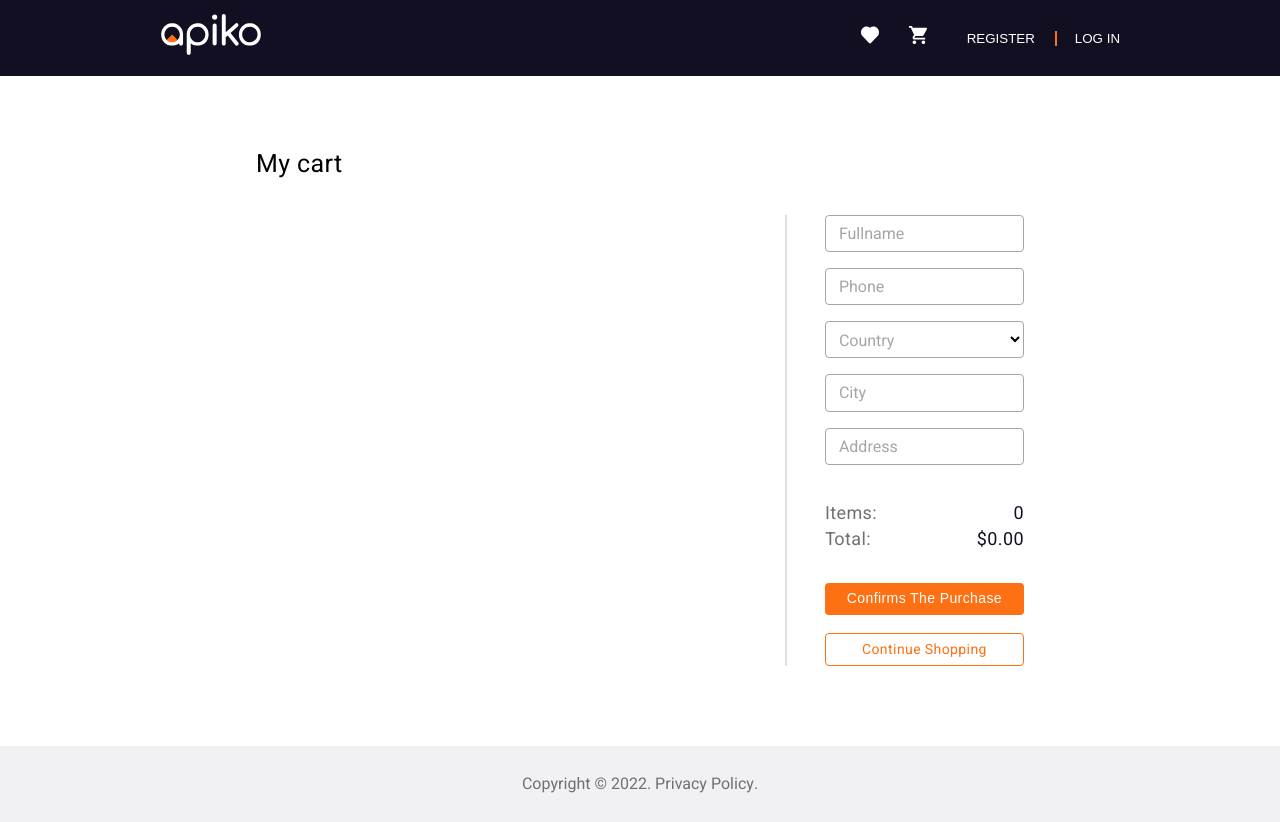
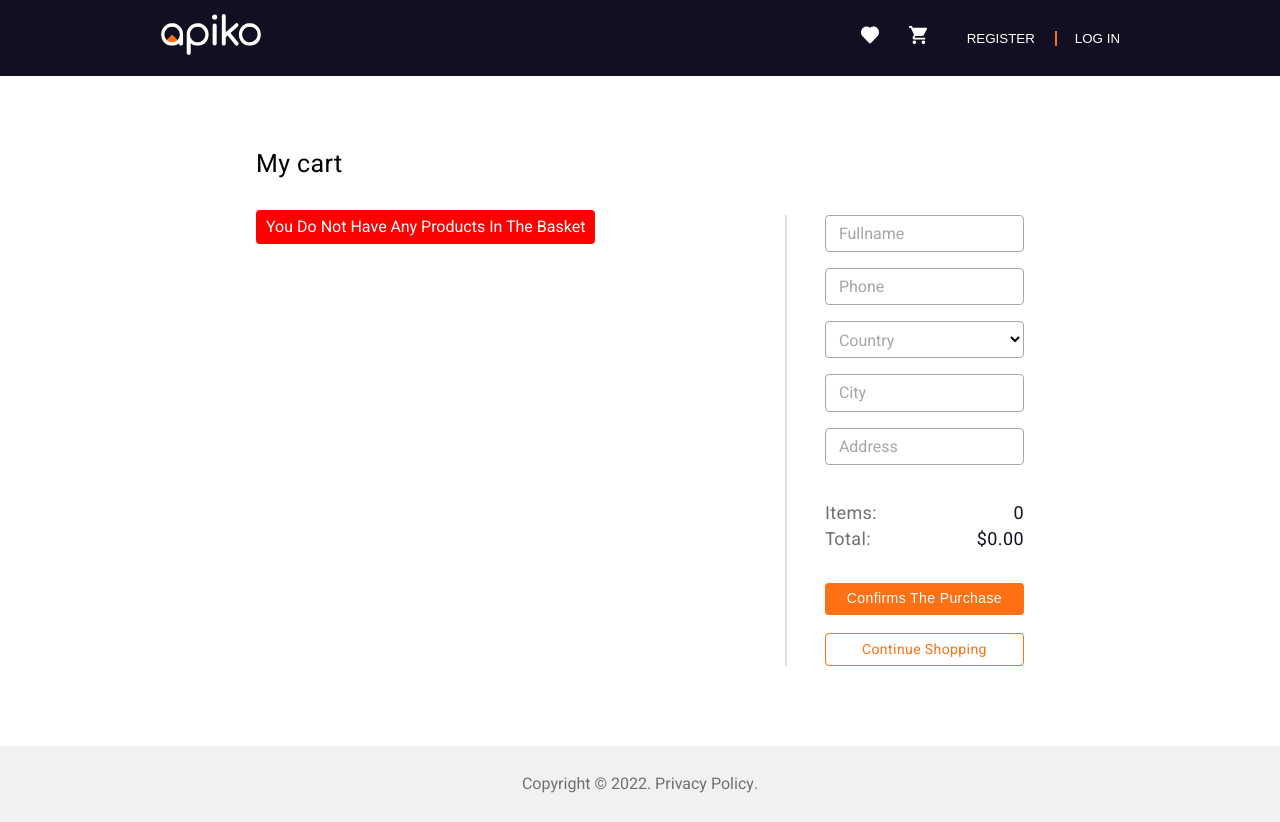
Before and after one commit to konstantindergachev/apiko-frontend, a Next.js app: page /basket in a window 1280 px wide. Built offline with nearby package versions, Linux system fonts and the light colour scheme.

Commit message:
Fixed the bug

```diff
--- a/components/shared/error/styles.module.css
+++ b/components/shared/error/styles.module.css
@@ -1,4 +1,5 @@
 .text {
+  display: inline;
   color: var(--main-color);
   background-color: var(--red-color);
   border-radius: 4px;
--- a/pages/basket/index.tsx
+++ b/pages/basket/index.tsx
@@ -144,7 +144,8 @@ const Basket: React.FC = (): JSX.Element => {
         <section className={styles.section}>
           <h1>My cart</h1>
           <div className={styles.left}>
-            {basketProducts.map((prod) => (
+            {basketProducts.length ? (
+              basketProducts.map((prod) => (
                 <Card key={prod.id} classNames={styles.card}>
                   <div className={styles.basketLeft}>
                     <Image src={prod.picture} width={140} height={140} />
@@ -175,7 +176,10 @@ const Basket: React.FC = (): JSX.Element => {
                     <span>{numberFormat(+prod.price)}</span>
                   </div>
                 </Card>
-            ))}
+              ))
+            ) : (
+              <Error message={'You do not have any products in the basket'} />
+            )}
           </div>
 
           <div className={styles.right}>
```
Lines whose indentation alone changed are shown as unchanged.
